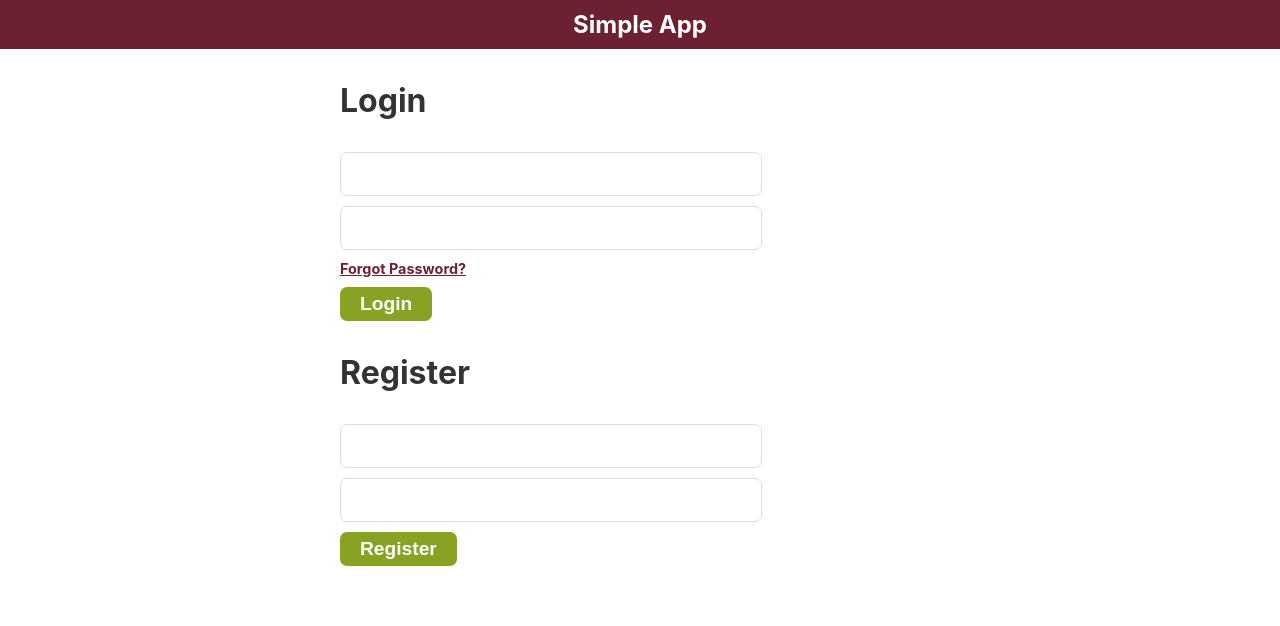
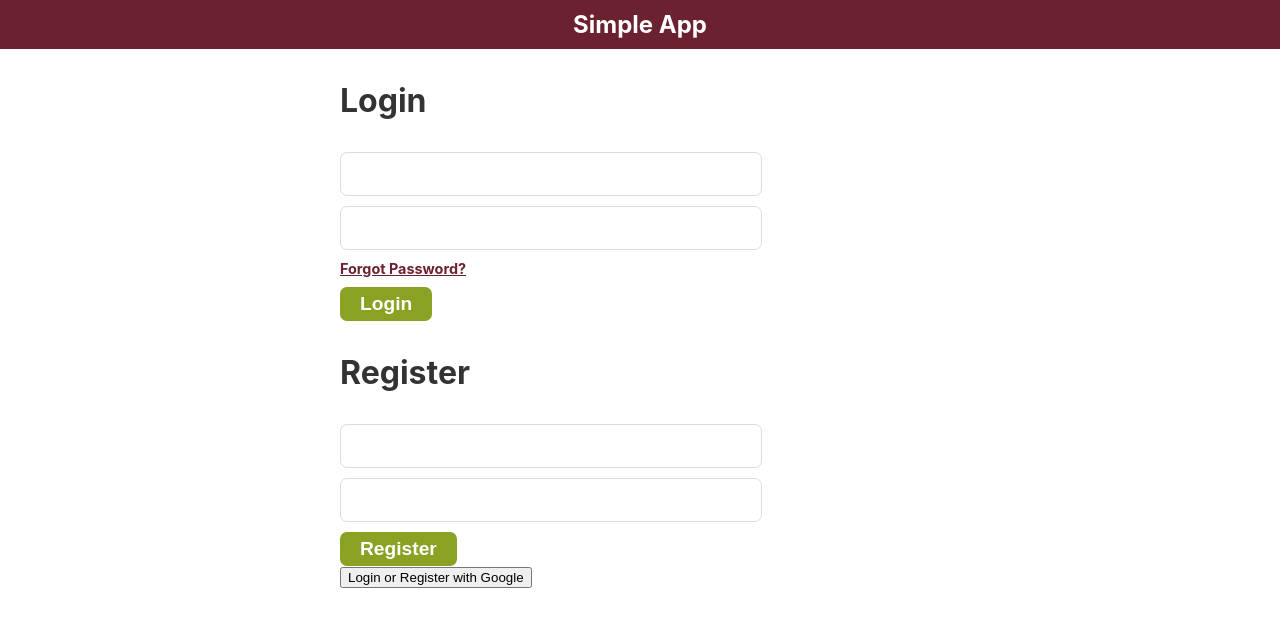
Before and after one commit to tamalchowdhury/simplelogin2, a React (Create React App) app: page / in a window 1280 px wide. Shown: the top 626 px of the page. Built offline with nearby package versions, Linux system fonts and the light colour scheme; no server answers.

Commit message:
adds working google button

```diff
--- a/src/App.jsx
+++ b/src/App.jsx
@@ -4,12 +4,14 @@ import './App.css'
 // Import the functions you need from the SDKs you need
 import { initializeApp } from 'firebase/app'
 import {
+  GoogleAuthProvider,
   browserLocalPersistence,
   createUserWithEmailAndPassword,
   getAuth,
   onAuthStateChanged,
   setPersistence,
   signInWithEmailAndPassword,
+  signInWithPopup,
   signOut,
 } from 'firebase/auth'
 
@@ -26,6 +28,7 @@ const firebaseConfig = {
 // Initialize Firebase
 const app = initializeApp(firebaseConfig)
 const auth = getAuth(app)
+const provider = new GoogleAuthProvider()
 
 setPersistence(auth, browserLocalPersistence)
 
@@ -60,6 +63,16 @@ function Form({ formFn, submitButton }) {
           <button type="submit">{submitButton}</button>
         </div>
       </form>
+    </div>
+  )
+}
+
+function GoogleButton({ authHandler }) {
+  return (
+    <div>
+      <button onClick={authHandler} className="google-button">
+        Login or Register with Google
+      </button>
     </div>
   )
 }
@@ -112,11 +125,26 @@ function App() {
     })
   }
 
+  function googleLogin() {
+    signInWithPopup(auth, provider)
+      .then((result) => {
+        const credential = GoogleAuthProvider.credentialFromResult(result)
+        const token = credential.accessToken
+
+        console.log('credential', credential)
+        console.log('google token', token)
+        const { user } = result
+        handleLoginState({ user })
+      })
+      .catch((err) => console.log('error with google login', err))
+  }
+
   function UnAuthenticatedApp() {
     return (
       <>
         <Form formFn={login} submitButton="Login" />
         <Form formFn={register} submitButton="Register" />
+        <GoogleButton authHandler={googleLogin} />
       </>
     )
   }
```
